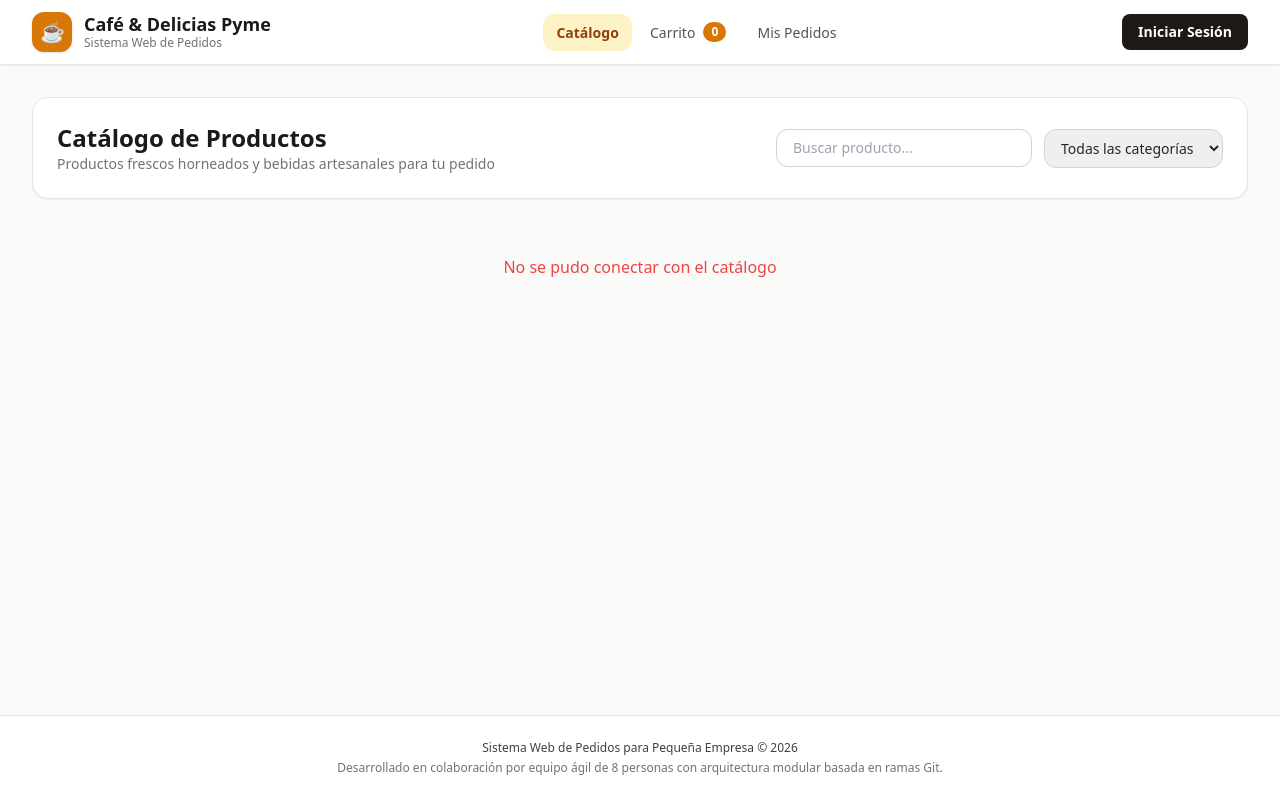
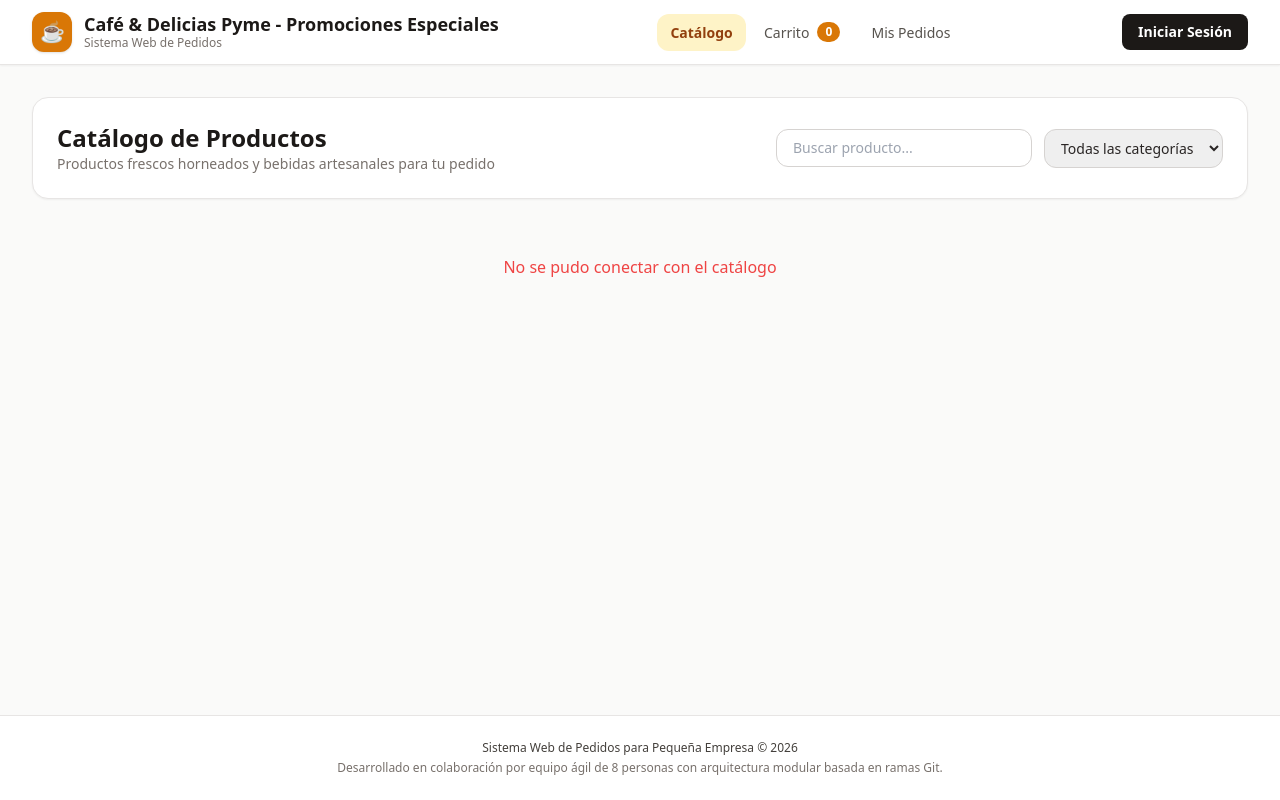
Before and after one commit to Arturocs160/sistema-pedidos-empresa, a website: page public/index.html in a window 1280 px wide. Drawn offline with nearby package versions, Linux system fonts and the light colour scheme; no server answers.

Commit message:
feat: CONFLICTO en titulo

```diff
--- a/public/index.html
+++ b/public/index.html
@@ -42,7 +42,7 @@
             ☕
           </div>
           <div>
-            <h1 class="text-lg font-bold text-stone-900 leading-tight">Café & Delicias Pyme</h1>
+<h1 class="text-lg font-bold text-stone-900 leading-tight">Café & Delicias Pyme - Promociones Especiales</h1>
             <p class="text-xs text-stone-500">Sistema Web de Pedidos</p>
           </div>
         </div>
```
